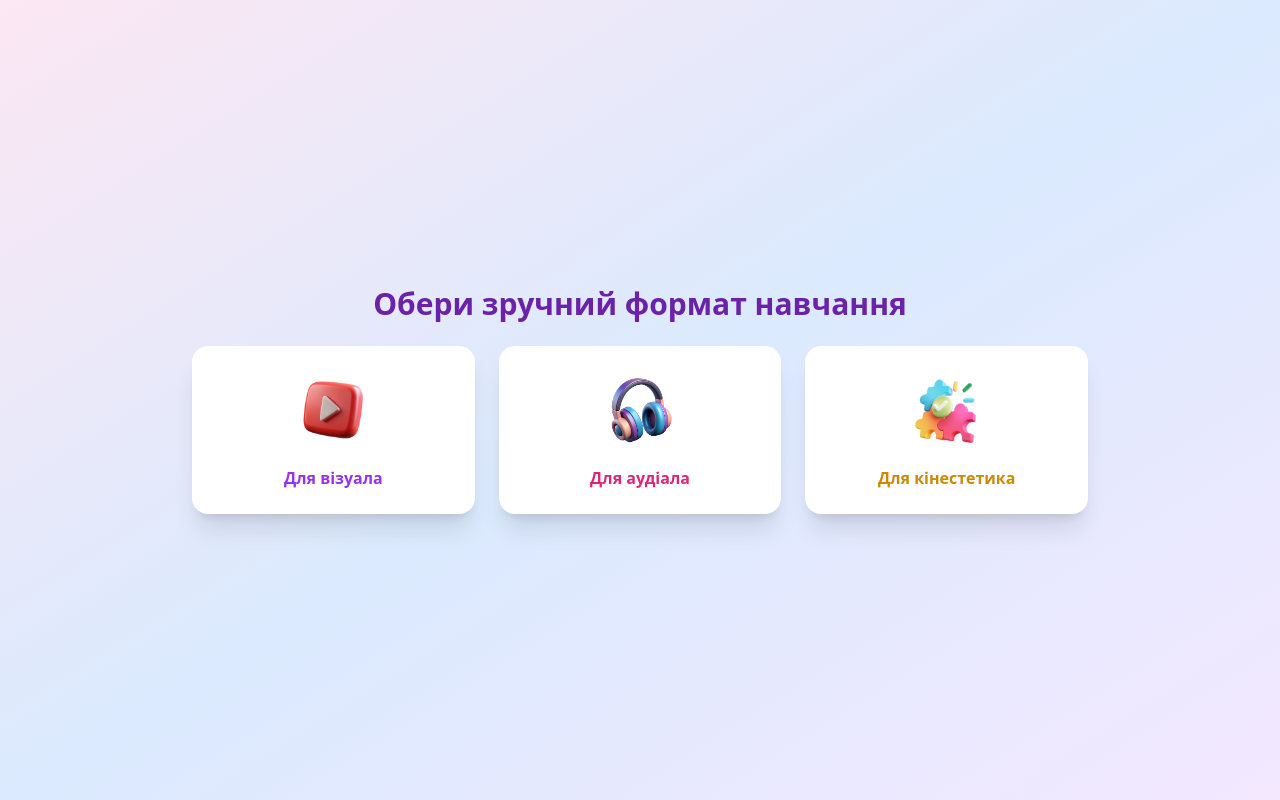
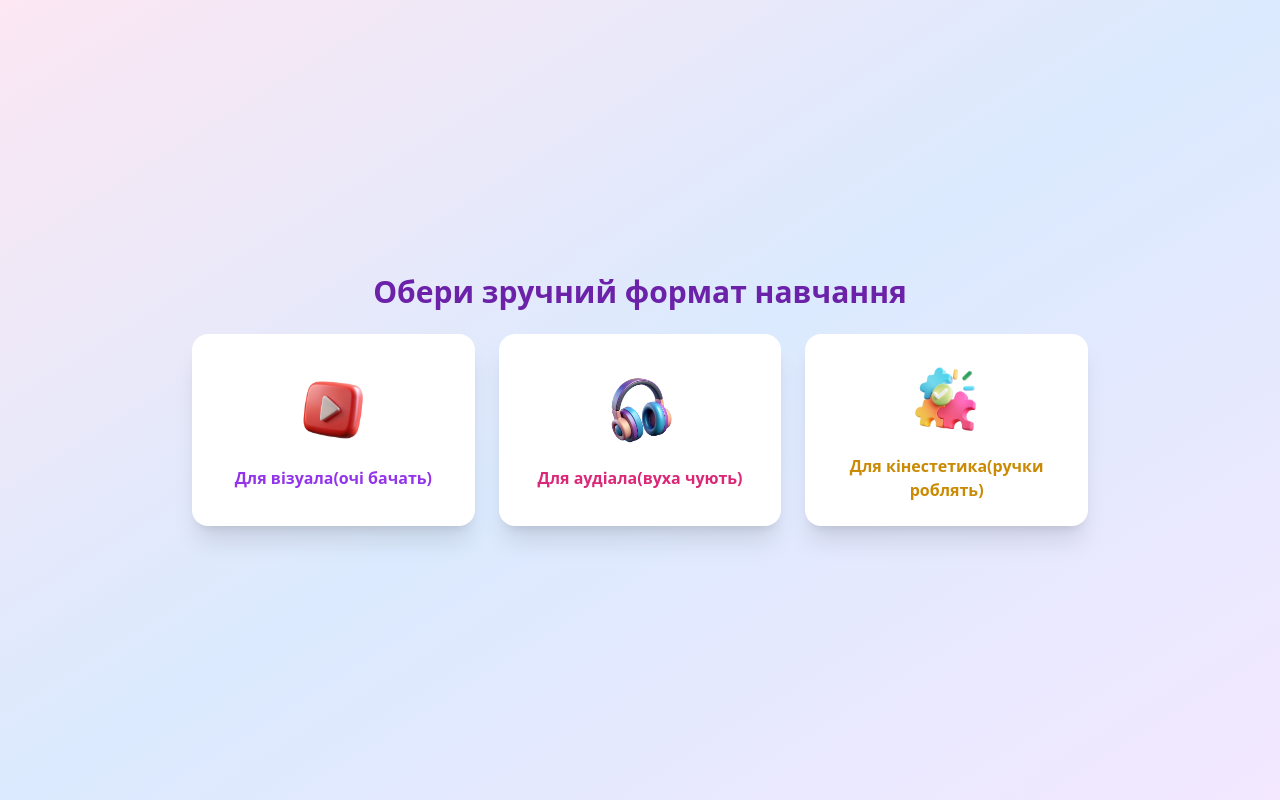
Before and after one commit to Milana-Budzanovska/learning, a React (Vite) app: page / in a window 1280 px wide. Built offline with nearby package versions, Linux system fonts and the light colour scheme; the HTML template or start-up script is replaced by a standard one.

Commit message:
Update LearningMenu.tsx

```diff
--- a/src/LearningMenu.tsx
+++ b/src/LearningMenu.tsx
@@ -34,21 +34,21 @@ const LearningMenu = () => {
       <div className="grid grid-cols-1 sm:grid-cols-3 gap-6 w-full max-w-4xl">
         <LessonButton
           type="visual"
-          title="Для візуала"
+          title="Для візуала(очі бачать)"
           color="text-purple-600"
           image="/assets/1000043625-removebg-preview.png"
           onClick={handleSelect}
         />
         <LessonButton
           type="audio"
-          title="Для аудіала"
+          title="Для аудіала(вуха чують)"
           color="text-pink-600"
           image="/assets/IMG_20250307_010159_215.png"
           onClick={handleSelect}
         />
         <LessonButton
           type="kinesthetic"
-          title="Для кінестетика"
+          title="Для кінестетика(ручки роблять)"
           color="text-yellow-600"
           image="/assets/1000043681-fotor-bg-remover-20250312224319.png"
           onClick={handleSelect}
```
